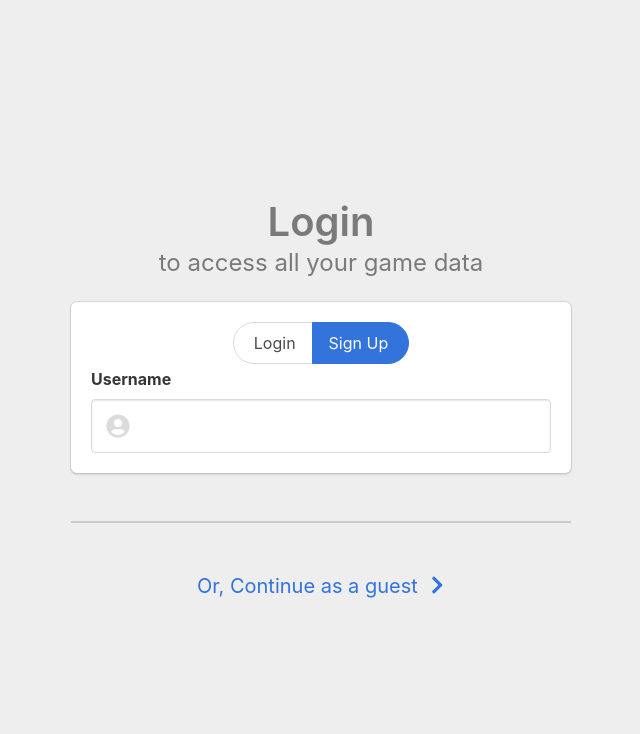
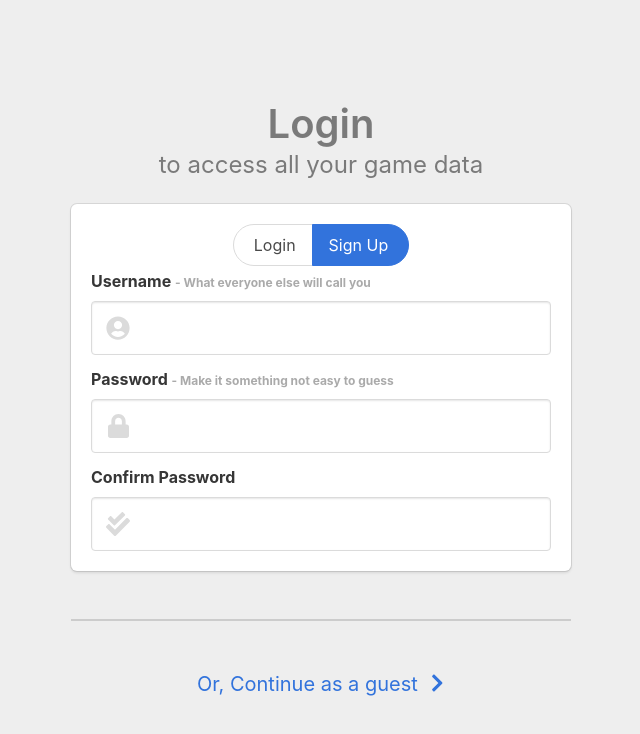
Before and after one commit to JustARatherRidiculouslyLongUsername/MultiClassics.com, a website: page public/index.html in a window 1280 px wide. Both pictures are taken after a click on the link "Sign Up". Shown: the whole page, without its empty margins (319-959 px from the left). Drawn offline with nearby package versions, Linux system fonts and the light colour scheme; no server answers.

Commit message:
Move css to new file

```diff
--- a/public/index.html
+++ b/public/index.html
@@ -15,52 +15,7 @@
     <script src="socket.io/socket.io.js"></script>
     <script src="main.js"></script>
 
-    <style>
-        .hero-body {
-            background-color: #eee;
-        }
-
-        /* tabs in .hero have no bottom
-        line by default for some reason */
-        .hero .tabs:not(.is-toggle) ul {
-            border-bottom-color: #dbdbdb;
-            border-bottom-style: solid;
-            border-bottom-width: 1px;
-        }
-
-        /* because .container.has-text-centered */
-        .label {
-            text-align: left;
-        }
-
-        span.help {
-            text-align: left;
-            display: inline;
-            color: #aaa;
-        }
-
-        /* MARGINS */
-
-        /* All .fields in #login-form except the last 3 */
-        #login-form .field:not(:nth-last-child(-n+3)) {
-            margin-bottom: 1.5rem;
-        }
-
-        #remember-me {
-            margin: 1rem;
-        }
-
-        #tabs {
-            margin-bottom: .2rem;
-        }
-
-        /* DEFAULT SETTINGS */
-
-        #sign-up-form {
-            display: none;
-        }
-
-    </style>
+    <link rel="stylesheet" href="styles.css">
 </head>
 
 <body>
@@ -91,7 +46,7 @@
                         </div>
 
                         <div class="field">
-                            <label for="password" class="label">
+                            <label for="login-password" class="label">
                                 Password
                                 <!-- <span class="help">- Your password that is 10+ characters long</span> -->
                             </label>
@@ -114,12 +69,41 @@
                     <!-- end of #login-form -->
 
                     <form id="sign-up-form">
+
                         <div class="field ">
-                        <label for="sign-up-username" class="label">Username</label>
+                            <label for="sign-up-username" class="label">
+                                Username
+                                <span class="help">- What everyone else will call you</span>
+                            </label>
                             <div class="control has-icons-left">
                                 <input class="input is-large" placeholder="" autofocus=true name="username" id="sign-up-username" autocomplete="username">
                                 <span class="icon is-small is-left">
                                     <i class="fas fa-user-circle"></i>
+                                </span>
+                            </div>
+                        </div>
+
+                        <div class="field">
+                            <label for="sign-up-password" class="label">
+                                Password
+                                <span class="help">- Make it something not easy to guess</span>
+                            </label>
+                            <div class="control  has-icons-left">
+                                <input class="input is-large" type="password" placeholder="" name="password" id="sign-up-password" autocomplete="current-password">
+                                <span class="icon is-small is-left">
+                                    <i class="fas fa-lock"></i>
+                                </span>
+                            </div>
+                        </div>
+
+                        <div class="field">
+                            <label for="confirm-password" class="label">
+                                Confirm Password
+                            </label>
+                            <div class="control  has-icons-left">
+                                <input class="input is-large" type="password" placeholder="" name="password" id="confirm-password" autocomplete="current-password">
+                                <span class="icon is-small is-left">
+                                    <i class="fas fa-check-double"></i>
                                 </span>
                             </div>
                         </div>
--- /dev/null
+++ b/public/styles.css
@@ -0,0 +1,43 @@
+.hero-body {
+    background-color: #eee;
+}
+
+/* tabs in .hero have no bottom
+line by default for some reason */
+.hero .tabs:not(.is-toggle) ul {
+    border-bottom-color: #dbdbdb;
+    border-bottom-style: solid;
+    border-bottom-width: 1px;
+}
+
+/* because .container.has-text-centered */
+.label {
+    text-align: left;
+}
+
+span.help {
+    text-align: left;
+    display: inline;
+    color: #aaa;
+}
+
+/* MARGINS */
+
+/* All .fields in #login-form except the last 3 */
+.box .field:not(:nth-last-child(-n+3)) {
+    margin-bottom: 1.5rem;
+}
+
+#remember-me {
+    margin: 1rem;
+}
+
+#tabs {
+    margin-bottom: .2rem;
+}
+
+/* DEFAULT SETTINGS */
+
+#sign-up-form {
+    display: none;
+}
```
Lines whose indentation alone changed are shown as unchanged.
